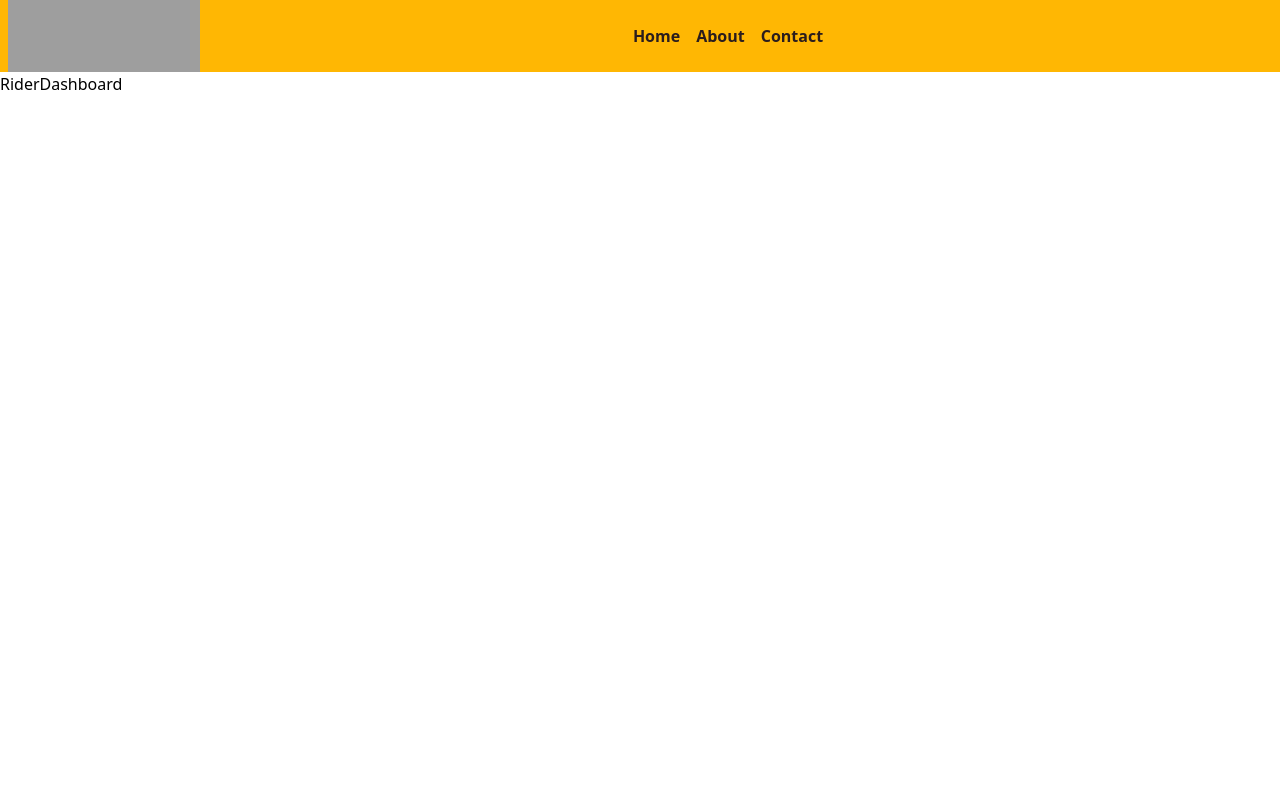
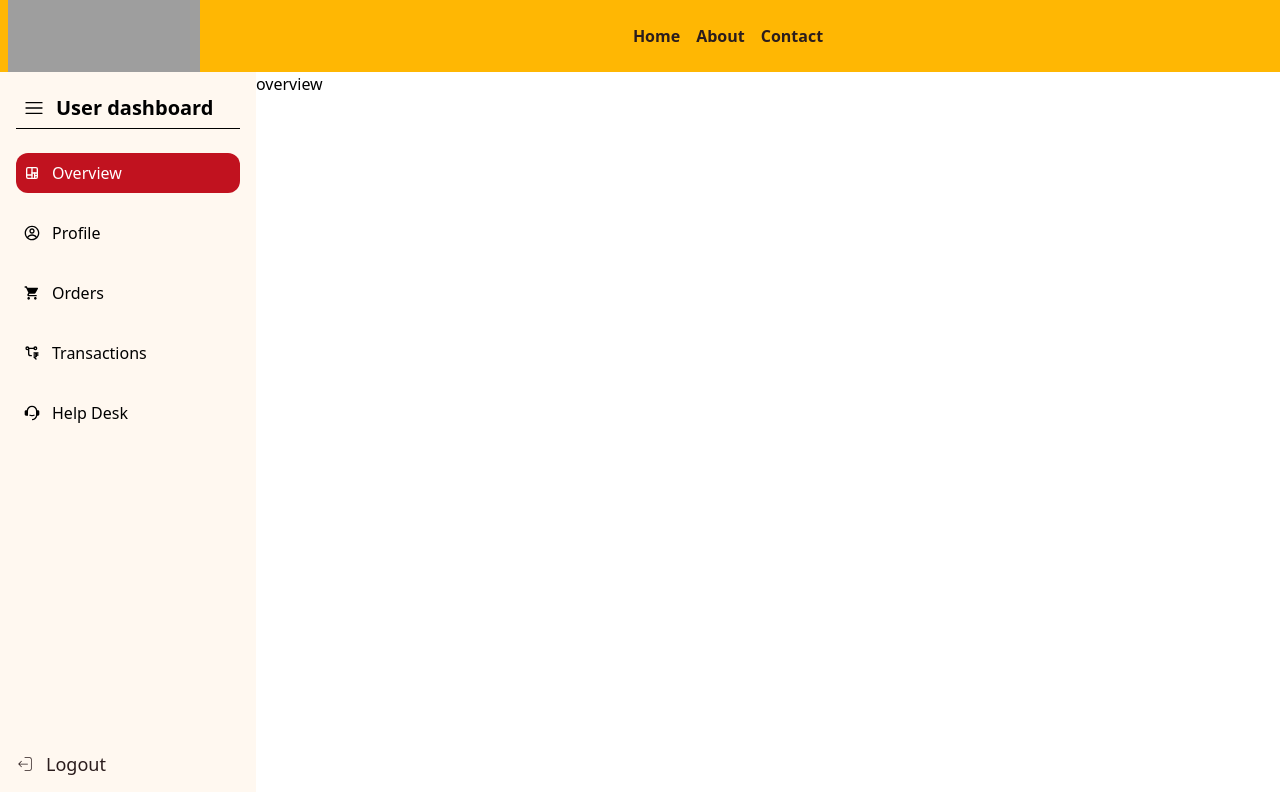
Before and after one commit to ishitaaa-31/WebDevelopmentRICR, a React (Vite) app in the folder Cravingzz/client/: page /rider-dashboard in a window 1280 px wide. Built offline with nearby package versions, Linux system fonts and the light colour scheme; sample sign-in values are in the browser's storage; grey boxes are pictures that could not be loaded.

Commit message:
restaurant dashboard

```diff
--- a/Cravingzz/client/src/pages/dashboards/RestaurantDashboard.jsx
+++ b/Cravingzz/client/src/pages/dashboards/RestaurantDashboard.jsx
@@ -1,9 +1,47 @@
-import React from 'react'
+import React, { useState ,useEffect} from "react";
+import Sidebar from "../../components/userDashboard/Sidebar";
+import Overview from "../../components/userDashboard/Overview";
+import Profile from "../../components/userDashboard/Profile";
+import Order from "../../components/userDashboard/Order";
+import Transaction from "../../components/userDashboard/Transaction";
+import HelpDesk from "../../components/userDashboard/HelpDesk";
+import { useNavigate } from "react-router-dom";
+import { useAuth } from "../../context/AuthContext";
 
 const RestaurantDashboard = () => {
+  const { role, isLogin } = useAuth();
+    const [active, setActive] = useState("overview");
+    const navigate = useNavigate();
+    const [isCollapsed, setCollapsed] = useState(false);
+
+    useEffect(() => {
+      if (!isLogin) {
+        navigate("/login");
+      }
+    });
   return (
-    <div>RestaurantDashboard</div>
+    <>
+<div className="w-full flex  h-[90vh]">
+        <div
+          className={`bg-(--color-background) ${isCollapsed ? "w-2/60" : "w-12/60"} duration-300`}
+        >
+          <Sidebar
+            active={active}
+            setActive={setActive}
+            isCollapsed={isCollapsed}
+            setCollapsed={setCollapsed}
+          />
+        </div>
+        <div className={`${isCollapsed ? "w-58/60" : "w-48/60"} duration-300`}>
+          {active === "overview" && <Overview />}
+          {active === "profile" && <Profile />}
+          {active === "order" && <Order />}
+          {active === "transaction" && <Transaction />}
+          {active === "helpdesk" && <HelpDesk />}
+        </div>
+      </div>
+    </>
   )
 }
 
-export default RestaurantDashboard
+export default RestaurantDashboard;
--- a/Cravingzz/client/src/pages/dashboards/RiderDashboard.jsx
+++ b/Cravingzz/client/src/pages/dashboards/RiderDashboard.jsx
@@ -1,8 +1,46 @@
-import React from 'react'
+import React, { useState ,useEffect} from "react";
+import Sidebar from "../../components/userDashboard/Sidebar";
+import Overview from "../../components/userDashboard/Overview";
+import Profile from "../../components/userDashboard/Profile";
+import Order from "../../components/userDashboard/Order";
+import Transaction from "../../components/userDashboard/Transaction";
+import HelpDesk from "../../components/userDashboard/HelpDesk";
+import { useNavigate } from "react-router-dom";
+import { useAuth } from "../../context/AuthContext";
 
 const RiderDashboard = () => {
+  const { role, isLogin } = useAuth();
+    const [active, setActive] = useState("overview");
+    const navigate = useNavigate();
+    const [isCollapsed, setCollapsed] = useState(false);
+
+    useEffect(() => {
+      if (!isLogin) {
+        navigate("/login");
+      }
+    });
   return (
-    <div>RiderDashboard</div>
+    <>
+<div className="w-full flex  h-[90vh]">
+        <div
+          className={`bg-(--color-background) ${isCollapsed ? "w-2/60" : "w-12/60"} duration-300`}
+        >
+          <Sidebar
+            active={active}
+            setActive={setActive}
+            isCollapsed={isCollapsed}
+            setCollapsed={setCollapsed}
+          />
+        </div>
+        <div className={`${isCollapsed ? "w-58/60" : "w-48/60"} duration-300`}>
+          {active === "overview" && <Overview />}
+          {active === "profile" && <Profile />}
+          {active === "order" && <Order />}
+          {active === "transaction" && <Transaction />}
+          {active === "helpdesk" && <HelpDesk />}
+        </div>
+      </div>
+    </>
   )
 }
 
```
